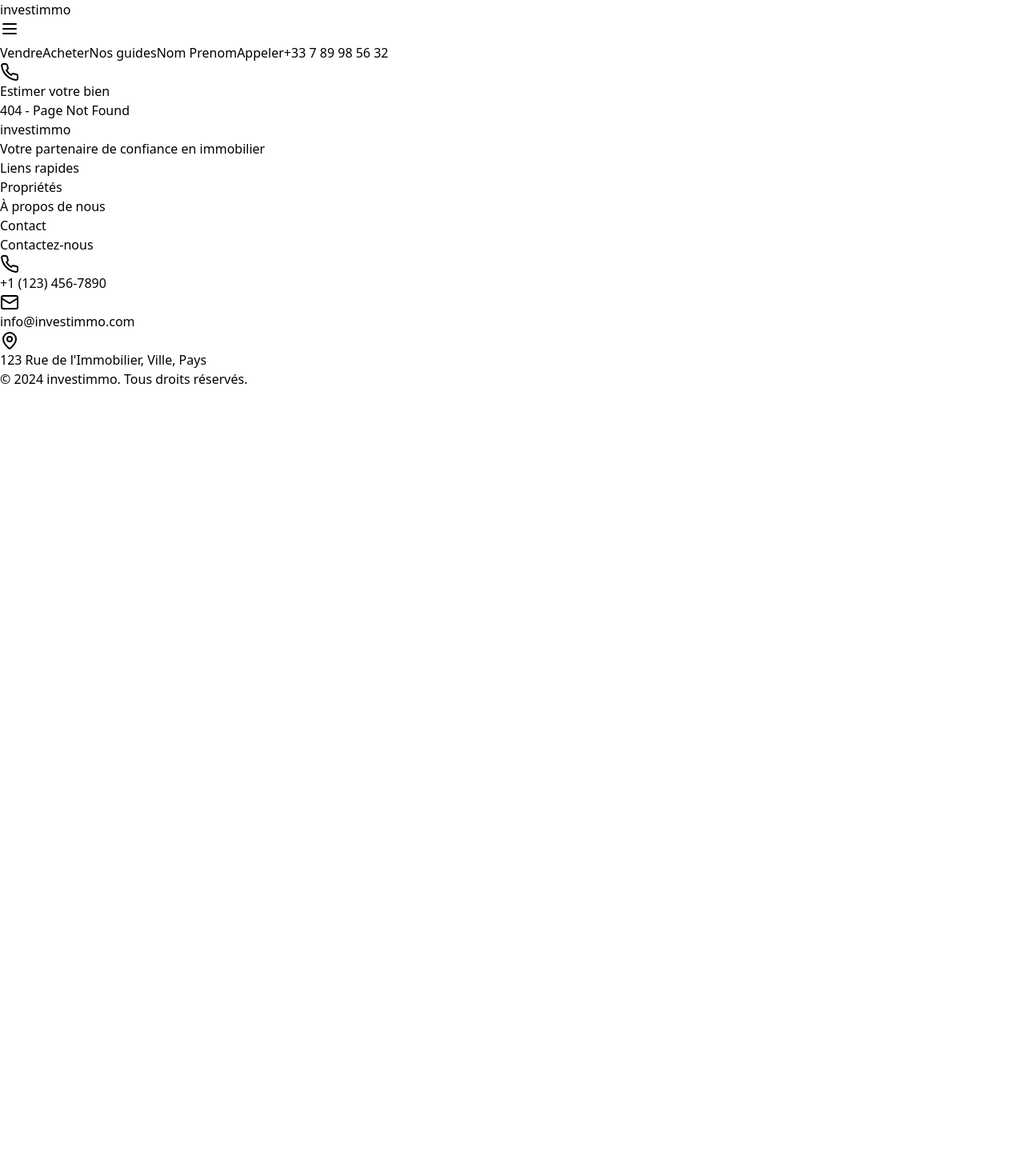
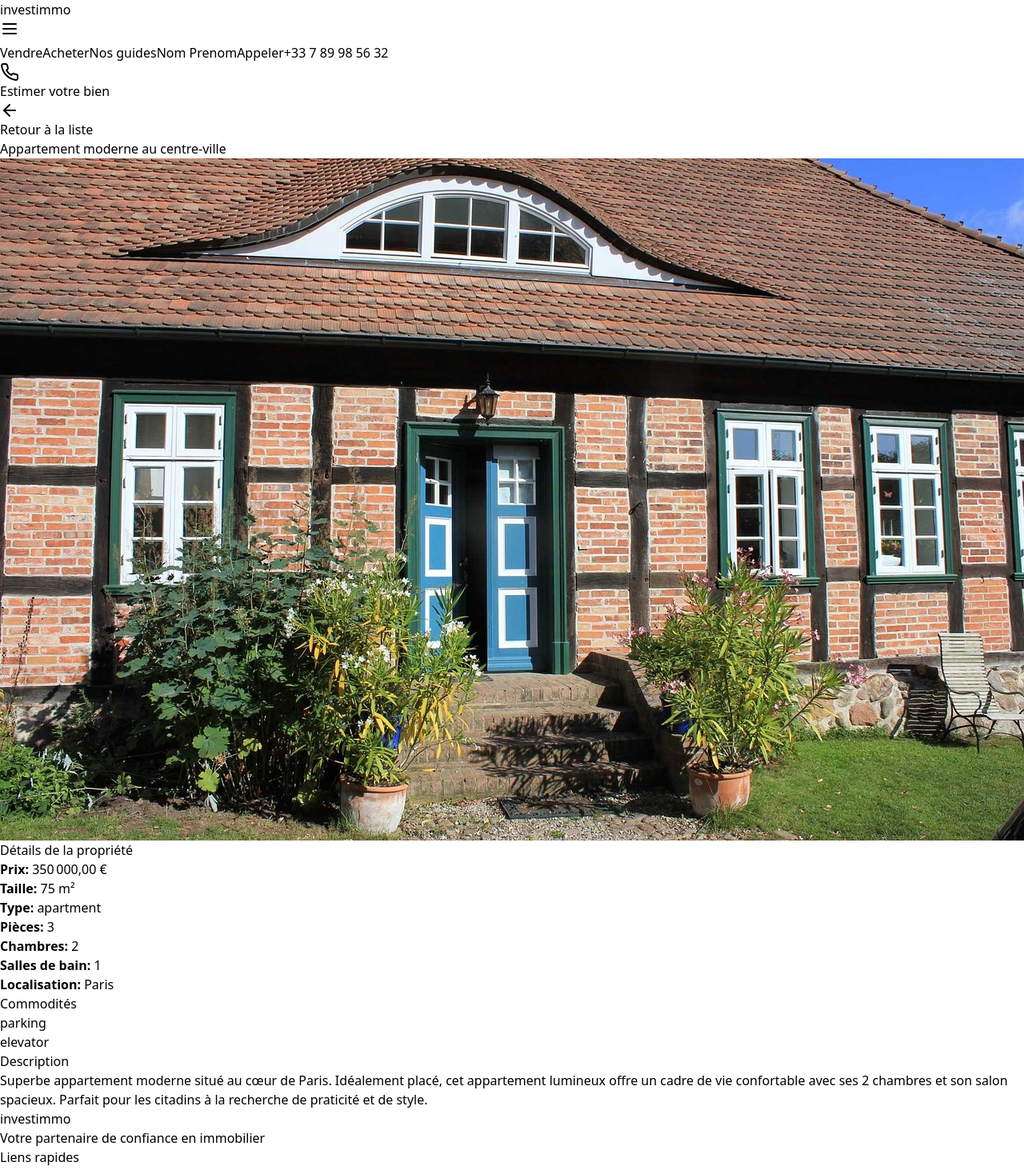
Before and after one commit to Tiaggaws7/WebImmo, a React (Vite) app: page /house/1 in a window 1280 px wide. Shown: the top 1463 px of the page at 80% size. Before the commit the page ends 800 px from the top, so only its background shows below. Built offline with nearby package versions, Linux system fonts and the light colour scheme.

Commit message:
adding houses details

```diff
--- a/src/App.tsx
+++ b/src/App.tsx
@@ -6,10 +6,9 @@ import Selling_form from './components/Selling_form';
 import Search_house from './components/Search_house.tsx';
 import Navbar from './components/Navbar';
 import Footer from './components/Footer.tsx';
-
+import HouseDetails from './components/HouseDetails.tsx';
 
 function App() {
-
   return (
     <>
       <BrowserRouter>
@@ -18,6 +17,7 @@ function App() {
           <Route path="/" element={<Home />} />
           <Route path="/Vendre" element={<Selling_form />} />
           <Route path="/Acheter" element={<Search_house />} />
+          <Route path="/house/:id" element={<HouseDetails />} />
           <Route path="*" element={<NotFound />} />
         </Routes>
         <Footer/>
--- /dev/null
+++ b/src/components/HouseDetails.tsx
@@ -0,0 +1,163 @@
+import React, { useState, useEffect } from 'react';
+import { useParams, Link } from 'react-router-dom';
+import { ArrowLeft } from 'lucide-react';
+
+// Import house images
+import house1 from "../assets/house1.jpg"
+import house2 from "../assets/house2.jpg"
+import house3 from "../assets/house3.jpg"
+import house4 from "../assets/house4.jpg"
+import houseGwada from "../assets/houseGwada.jpg"
+
+interface House {
+  id: number;
+  title: string;
+  price: number;
+  size: number;
+  type: string;
+  rooms: number;
+  bedrooms: number;
+  bathrooms: number;
+  amenities: string[];
+  location: string;
+  image: string;
+  description: string;
+}
+
+const HouseDetails: React.FC = () => {
+  const { id } = useParams<{ id: string }>();
+  const [house, setHouse] = useState<House | null>(null);
+
+  useEffect(() => {
+    // In a real application, you would fetch this data from an API
+    const fetchHouse = async () => {
+      // Simulating an API call
+      const mockHouses: House[] = [
+        {
+          id: 1,
+          title: "Appartement moderne au centre-ville",
+          price: 350000,
+          size: 75,
+          type: "apartment",
+          rooms: 3,
+          bedrooms: 2,
+          bathrooms: 1,
+          amenities: ["parking", "elevator"],
+          location: "Paris",
+          image: house1,
+          description: "Superbe appartement moderne situé au cœur de Paris. Idéalement placé, cet appartement lumineux offre un cadre de vie confortable avec ses 2 chambres et son salon spacieux. Parfait pour les citadins à la recherche de praticité et de style."
+        },
+        {
+          id: 2,
+          title: "Maison familiale avec jardin",
+          price: 550000,
+          size: 150,
+          type: "house",
+          rooms: 5,
+          bedrooms: 3,
+          bathrooms: 2,
+          amenities: ["pool", "parking"],
+          location: "Lyon",
+          image: house2,
+          description: "Magnifique maison familiale située dans un quartier calme de Lyon. Cette propriété spacieuse offre un cadre de vie idéal avec son grand jardin et sa piscine. Parfaite pour les familles à la recherche d'espace et de confort."
+        },
+        {
+          id: 3,
+          title: "Loft industriel rénové",
+          price: 420000,
+          size: 100,
+          type: "apartment",
+          rooms: 2,
+          bedrooms: 1,
+          bathrooms: 1,
+          amenities: ["parking"],
+          location: "Marseille",
+          image: house3,
+          description: "Loft industriel entièrement rénové au cœur de Marseille. Cet espace unique allie le charme de l'ancien avec le confort moderne. Idéal pour les amateurs de design et d'architecture atypique."
+        },
+        {
+          id: 4,
+          title: "Appartement cosy proche des transports",
+          price: 280000,
+          size: 60,
+          type: "apartment",
+          rooms: 2,
+          bedrooms: 1,
+          bathrooms: 1,
+          amenities: ["elevator"],
+          location: "Bordeaux",
+          image: house4,
+          description: "Charmant appartement cosy situé à proximité immédiate des transports à Bordeaux. Parfait pour un premier achat ou un investissement locatif, cet appartement offre un agencement optimal et une atmosphère chaleureuse."
+        },
+        {
+          id: 5,
+          title: "Villa de luxe avec vue sur mer",
+          price: 1500000,
+          size: 300,
+          type: "house",
+          rooms: 8,
+          bedrooms: 5,
+          bathrooms: 4,
+          amenities: ["pool", "beautiful_view", "parking"],
+          location: "Nice",
+          image: houseGwada,
+          description: "Somptueuse villa de luxe offrant une vue imprenable sur la mer à Nice. Cette propriété d'exception dispose de vastes espaces de vie, d'une piscine à débordement et de finitions haut de gamme. L'incarnation du luxe et du raffinement sur la Côte d'Azur."
+        },
+      ];
+
+      const selectedHouse = mockHouses.find(h => h.id === Number(id));
+      setHouse(selectedHouse || null);
+    };
+
+    fetchHouse();
+  }, [id]);
+
+  if (!house) {
+    return <div className="min-h-screen flex items-center justify-center">Chargement...</div>;
+  }
+
+  return (
+    <div className="min-h-screen bg-gray-100 p-4 md:p-8">
+      <div className="max-w-4xl mx-auto bg-white rounded-lg shadow-md overflow-hidden">
+        <div className="p-6">
+          <Link to="/Acheter" className="inline-flex items-center text-violet-600 hover:text-violet-800 mb-4">
+            <ArrowLeft className="w-4 h-4 mr-2" />
+            Retour à la liste
+          </Link>
+          <h1 className="text-3xl font-bold mb-4">{house.title}</h1>
+          <img src={house.image} alt={house.title} className="w-full h-64 object-cover rounded-lg mb-6" />
+          <div className="grid grid-cols-1 md:grid-cols-2 gap-6">
+            <div>
+              <h2 className="text-xl font-semibold mb-2">Détails de la propriété</h2>
+              <ul className="space-y-2">
+                <li><strong>Prix:</strong> {house.price.toLocaleString('fr-FR', { style: 'currency', currency: 'EUR' })}</li>
+                <li><strong>Taille:</strong> {house.size} m²</li>
+                <li><strong>Type:</strong> {house.type}</li>
+                <li><strong>Pièces:</strong> {house.rooms}</li>
+                <li><strong>Chambres:</strong> {house.bedrooms}</li>
+                <li><strong>Salles de bain:</strong> {house.bathrooms}</li>
+                <li><strong>Localisation:</strong> {house.location}</li>
+              </ul>
+            </div>
+            <div>
+              <h2 className="text-xl font-semibold mb-2">Commodités</h2>
+              <ul className="space-y-2">
+                {house.amenities.map((amenity, index) => (
+                  <li key={index} className="inline-block bg-gray-100 rounded-full px-3 py-1 text-sm font-semibold text-gray-700 mr-2 mb-2">
+                    {amenity}
+                  </li>
+                ))}
+              </ul>
+            </div>
+          </div>
+          <div className="mt-6">
+            <h2 className="text-xl font-semibold mb-2">Description</h2>
+            <p className="text-gray-700">{house.description}</p>
+          </div>
+        </div>
+      </div>
+    </div>
+  );
+};
+
+export default HouseDetails;
--- a/src/components/HouseExplorer.tsx
+++ b/src/components/HouseExplorer.tsx
@@ -1,5 +1,6 @@
 import { useState, useEffect } from 'react'
 import { Search, X } from 'lucide-react'
+import { Link } from 'react-router-dom'
 
 // Import house images
 import house1 from "../assets/house1.jpg"
@@ -333,12 +334,12 @@ export default function HouseExplorer({ initialCriteria }: HouseExplorerProps) {
           </div>
         )}
 
-        {filteredHouses.length === 0 ? (
+{filteredHouses.length === 0 ? (
           <p>Aucune propriété ne correspond à vos critères.</p>
         ) : (
           <div className="grid grid-cols-1 md:grid-cols-2 lg:grid-cols-3 gap-6">
             {filteredHouses.map(house => (
-              <div key={house.id} className="bg-white rounded-lg shadow-md overflow-hidden">
+              <Link to={`/house/${house.id}`} key={house.id} className="bg-white rounded-lg shadow-md overflow-hidden hover:shadow-lg transition-shadow duration-300">
                 <img src={house.image} alt={house.title} className="w-full h-48 object-cover" />
                 <div className="p-4">
                   <h3 className="text-lg font-semibold mb-2">{house.title}</h3>
@@ -358,11 +359,11 @@ export default function HouseExplorer({ initialCriteria }: HouseExplorerProps) {
                     ))}
                   </div>
                 </div>
-              </div>
+              </Link>
             ))}
           </div>
         )}
       </div>
     </div>
-  )
-}
+  );
+};
```
